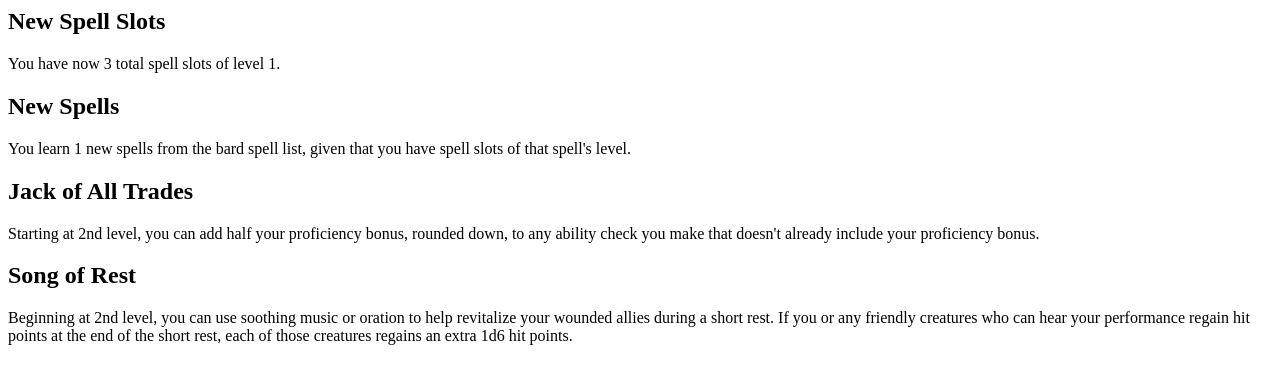
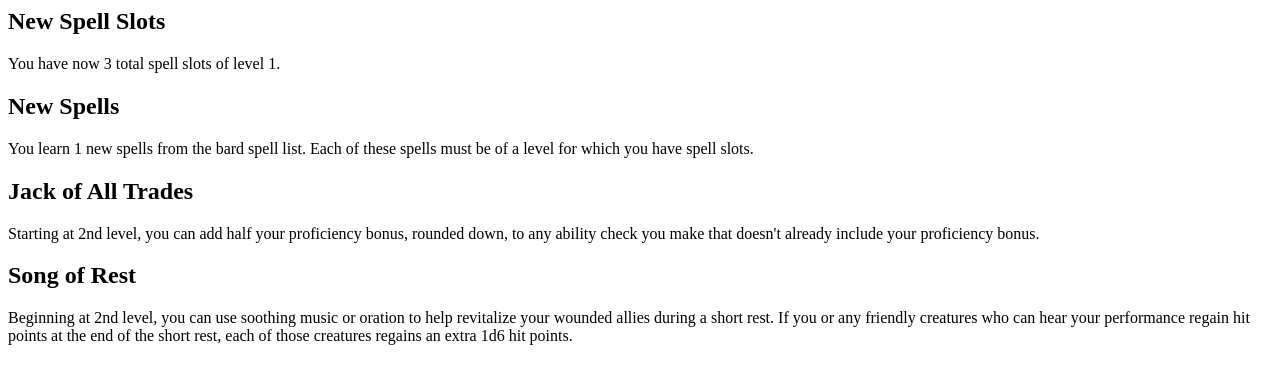
Before and after one commit to ericbrandwein/levelup-steps, a website: page descriptions/bard/2.pug in a window 1280 px wide. Drawn offline with nearby package versions, Linux system fonts and the light colour scheme; files that its build step writes are made by us from their sources.

Commit message:
Reworded spells mixin

```diff
--- a/descriptions/mixins.pug
+++ b/descriptions/mixins.pug
@@ -14,5 +14,6 @@ mixin spell-slots(spellSlots)
 mixin spells(number, clazz)
     h2 New Spells
     p
-        | You learn #{number} new spells from the #{clazz} spell list, given
-        | that you have spell slots of that spell's level.
+        | You learn #{number} new spells from the #{clazz} spell list.
+        | Each of these spells must be of a level for which you have
+        | spell slots.
```
